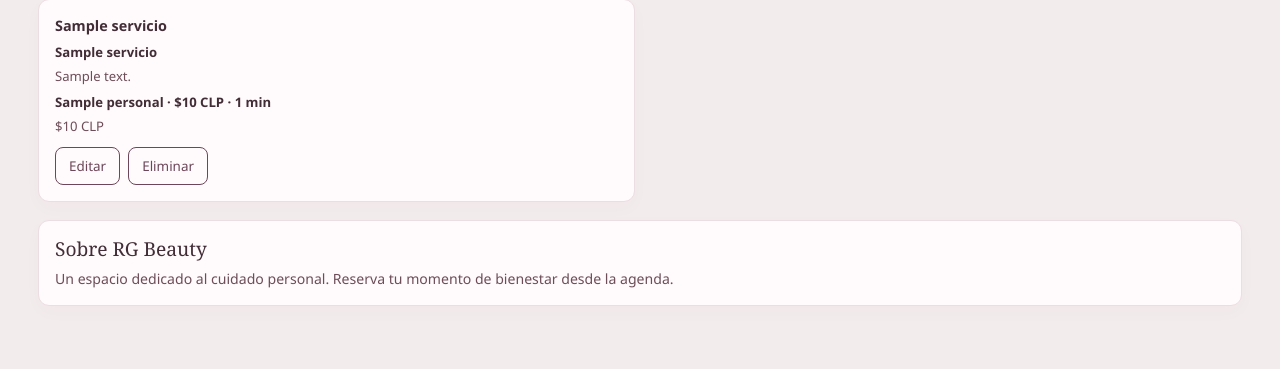
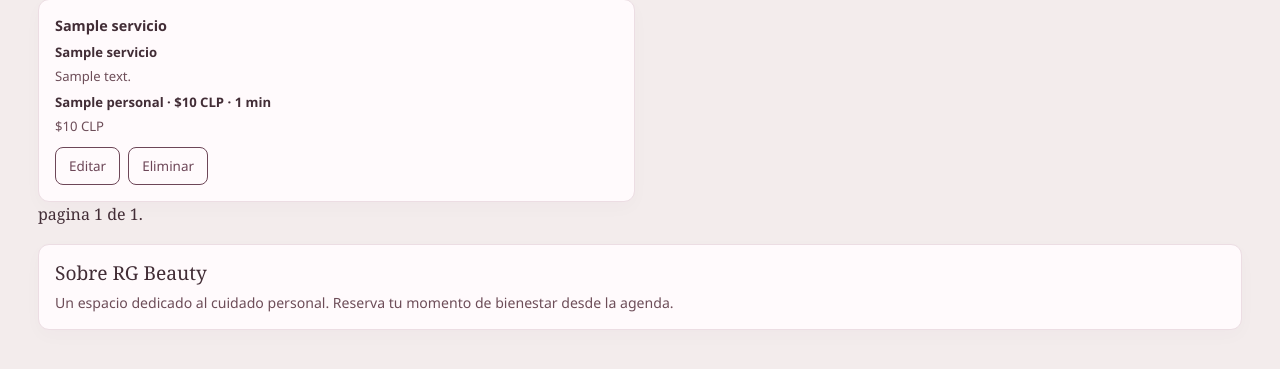
Before and after one commit to KarellG2/Agenda_RG_Beauty, a Django app: page /servicios_admin/ in a window 1280 px wide. Shown: the part 256-625 px from the top of the page. Run offline with Django 5.2, Linux system fonts and the light colour scheme; a user stored in the database is signed in; tables that the repository leaves empty hold one stand-in row (values such as "Sample post").

Commit message:
Feature: Paginacion
Se implementa control de paginación en clientes, servicios y profesionales

```diff
--- a/agenda/templates/configuracion_admin.html
+++ b/agenda/templates/configuracion_admin.html
@@ -52,7 +52,6 @@
 
             <section class="admin-card configuration-card" aria-labelledby="service-prices-title">
                 <h2 id="service-prices-title">Servicios y precios</h2>
-                <p class="configuration-note">Los servicios se muestran como datos de ejemplo; no se actualizan en el catálogo ni en la agenda.</p>
 
                 <div class="service-settings-list">
                     <div class="service-settings-row">
--- a/agenda/templates/servicios_admin.html
+++ b/agenda/templates/servicios_admin.html
@@ -61,6 +61,23 @@
                     </article>
                 {% endfor %}
             </div>
+            <div class="pagination" >
+                <span class="steps">
+                    {% if servicios.has_previous %}
+                    <a href="?page=1{% if request.GET.q %}&q={{ request.GET.q }}{% endif %}" class="btn btn-nav">&laquo; primera</a>
+                    <a href="?page={{ servicios.previous_page_number }}{% if request.GET.q %}&q={{ request.GET.q }}{% endif %}" class="btn btn-nav">anterior</a>
+                    {% endif %}
+                    <span class="current">
+                        pagina {{ servicios.number }} de {{ servicios.paginator.num_pages }}.
+                    </span>
+
+                    {% if servicios.has_next %}
+                        <a href="?page={{ servicios.next_page_number }}{% if request.GET.q %}&q={{ request.GET.q }}{% endif %}" class="btn btn-nav">siguiente</a>
+                        <a href="?page={{ servicios.paginator.num_pages }}{% if request.GET.q %}&q={{ request.GET.q }}{% endif %}" class="btn btn-nav">última &raquo;</a>
+                    {% endif %}
+
+                </span>
+            </div>
         {% else %}
             <div class="admin-card admin-empty-state" role="status">
                 <p>Aún no hay servicios registrados. Agrega el primero para comenzar.</p>
--- a/agenda/views.py
+++ b/agenda/views.py
@@ -13,6 +13,7 @@ from django.utils import timezone
 from django.views.decorators.http import require_POST
 from .models import *
 
+from django.core.paginator import Paginator
 
 def es_staff(user):
     return user.is_authenticated and user.is_staff
@@ -330,7 +331,12 @@ def clientes_admin(request):
     resultados = resultados.annotate(
         cantidad_reservas=Count('reservas', distinct=True),
     ).order_by('nombre_c', 'id_cliente')
-    return render(request, 'clientes_admin.html', {'clientes': resultados})
+
+    paginator = Paginator(resultados, 10)  # 10 RESULTADOS PAGINA
+    page_number = request.GET.get('page') # NUMERO PAGINA
+    page_obj = paginator.get_page(page_number)
+
+    return render(request, 'clientes_admin.html', {'clientes': page_obj})
 
 
 @user_passes_test(es_staff, login_url='login')
@@ -341,14 +347,22 @@ def servicios_admin(request):
     ).prefetch_related(
         'personal_asignado__id_personal',
     ).order_by('nombre_s')
-    return render(request, 'servicios_admin.html', {'servicios': servicios})
+
+    paginator = Paginator(servicios, 4)  # 4 RESULTADOS PAGINA
+    page_number = request.GET.get('page') # NUMERO PAGINA
+    page_obj = paginator.get_page(page_number)
+
+    return render(request, 'servicios_admin.html', {'servicios': page_obj})
 
 
 @user_passes_test(es_staff, login_url='login')
 def profesionales_admin(request):
     profesionales = Personal.objects.select_related('id_rol').order_by('nombre')
+    paginator = Paginator(profesionales, 10)  # 10 RESULTADOS PAGINA
+    page_number = request.GET.get('page') # NUMERO PAGINA
+    page_obj = paginator.get_page(page_number)
     return render(request, 'profesionales_admin.html', {
-        'profesionales': profesionales,
+        'profesionales': page_obj,
     })
 
 
--- a/rg_beauty/settings.py
+++ b/rg_beauty/settings.py
@@ -78,7 +78,7 @@ DATABASES = {
         'ENGINE': 'django.db.backends.mysql',
         'NAME': 'sistema_reservas',
         'USER': 'root',
-        'PASSWORD': '123456',
+        'PASSWORD': '1234',
         'HOST': 'localhost',
         'PORT': '3306',
     }
```
Also changed, not shown: agenda/templates/clientes_admin.html (+19 -0 lines), agenda/templates/profesionales_admin.html (+17 -0 lines).
